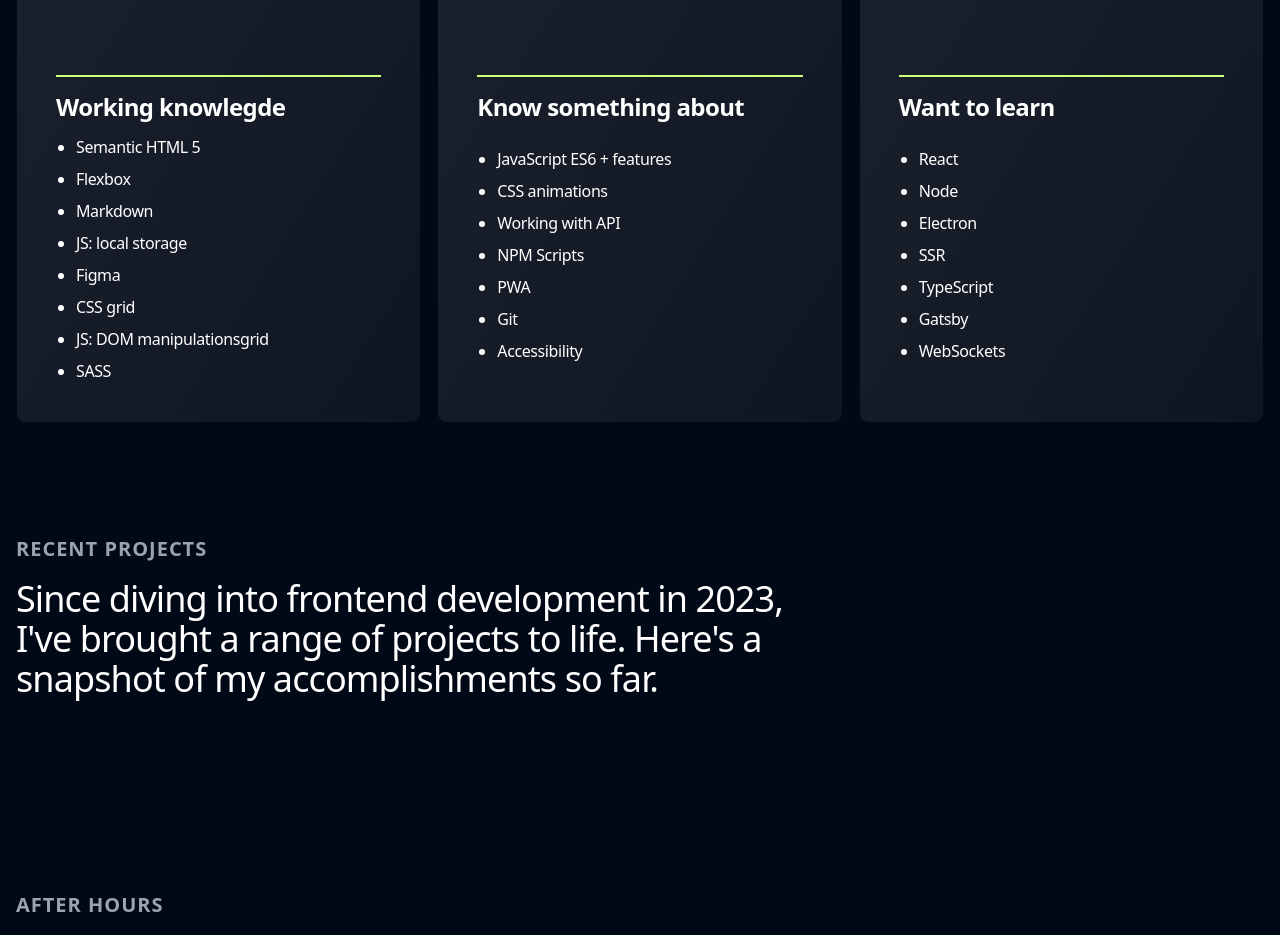
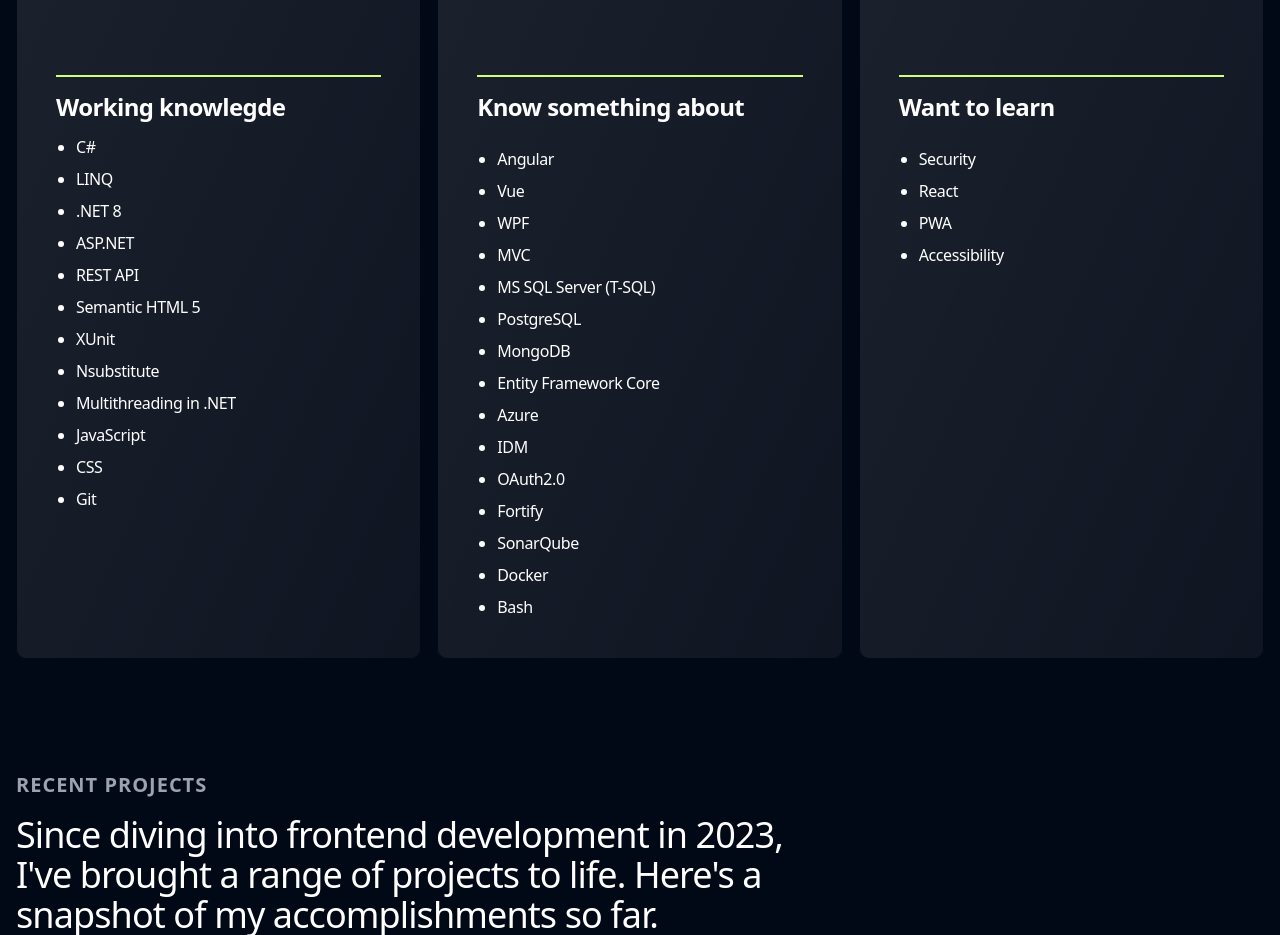
Before and after one commit to adrian-paliwoda/portfolio, a website built with Parcel: page src/index.html in a window 1280 px wide. Shown: the part 1440-2375 px from the top of the page. Built offline with nearby package versions, Linux system fonts and the light colour scheme; no server answers; files whose address does not match are found by name.

Commit message:
Added my skills

```diff
--- a/src/index.html
+++ b/src/index.html
@@ -23,10 +23,8 @@
   </head>
   <body class="font-sans bg-bg text-white">
     <main class="px-4">
-      <header class="px-0 py-3 md:py-6  sticky top-0 bg-bg/50 backdrop-blur-lg">
-        <div
-          class="mx-auto max-w-wtf flex flex-row justify-between gap-4"
-        >
+      <header class="px-0 py-3 md:py-6 sticky top-0 bg-bg/50 backdrop-blur-lg">
+        <div class="mx-auto max-w-wtf flex flex-row justify-between gap-4">
           <div class="flex flex-row gap-4 items-center">
             <img
               src="./images/Near_name.svg"
@@ -159,14 +157,18 @@
               <ul
                 class="font-sm font-medium tracking-tight space-y-2 list-disc pl-5"
               >
+                <li>C#</li>
+                <li>LINQ</li>
+                <li>.NET 8</li>
+                <li>ASP.NET</li>
+                <li>REST API</li>
                 <li>Semantic HTML 5</li>
-                <li>Flexbox</li>
-                <li>Markdown</li>
-                <li>JS: local storage</li>
-                <li>Figma</li>
-                <li>CSS grid</li>
-                <li>JS: DOM manipulationsgrid</li>
-                <li>SASS</li>
+                <li>XUnit</li>
+                <li>Nsubstitute</li>
+                <li>Multithreading in .NET</li>
+                <li>JavaScript</li>
+                <li>CSS</li>
+                <li>Git</li>
               </ul>
             </div>
           </article>
@@ -188,13 +190,21 @@
               <ul
                 class="font-sm font-medium tracking-tight space-y-2 list-disc pl-5"
               >
-                <li>JavaScript ES6 + features</li>
-                <li>CSS animations</li>
-                <li>Working with API</li>
-                <li>NPM Scripts</li>
-                <li>PWA</li>
-                <li>Git</li>
-                <li>Accessibility</li>
+                <li>Angular</li>
+                <li>Vue</li>
+                <li>WPF</li>
+                <li>MVC</li>
+                <li>MS SQL Server (T-SQL)</li>
+                <li>PostgreSQL</li>
+                <li>MongoDB</li>
+                <li>Entity Framework Core</li>
+                <li>Azure</li>
+                <li>IDM</li>
+                <li>OAuth2.0</li>
+                <li>Fortify</li>
+                <li>SonarQube</li>
+                <li>Docker</li>
+                <li>Bash</li>
               </ul>
             </div>
           </article>
@@ -216,13 +226,10 @@
               <ul
                 class="font-sm font-medium tracking-tight space-y-2 list-disc pl-5"
               >
+                <li>Security</li>
                 <li>React</li>
-                <li>Node</li>
-                <li>Electron</li>
-                <li>SSR</li>
-                <li>TypeScript</li>
-                <li>Gatsby</li>
-                <li>WebSockets</li>
+                <li>PWA</li>
+                <li>Accessibility</li>
               </ul>
             </div>
           </article>
@@ -465,7 +472,6 @@
               />
             </a>
           </li>
-
         </ul>
       </section>
     </main>
--- a/src/main.js
+++ b/src/main.js
@@ -123,4 +123,6 @@
 };
 
 getProjects();
+
 console.log('Hi! Wanna talk - send me a message');
+console.log('adrian94@tutanota.com');
```
